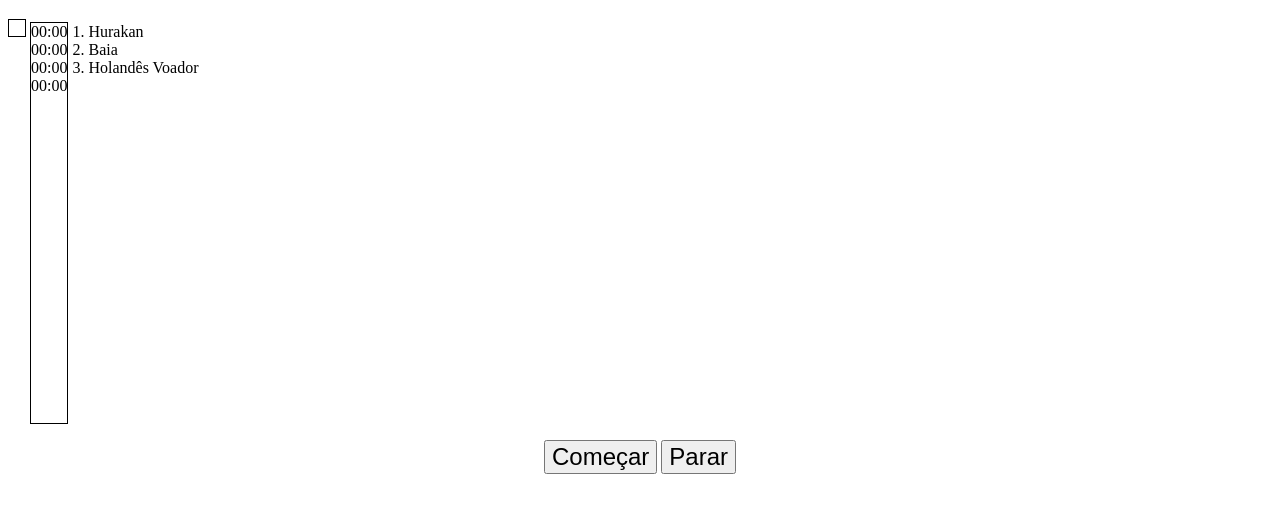
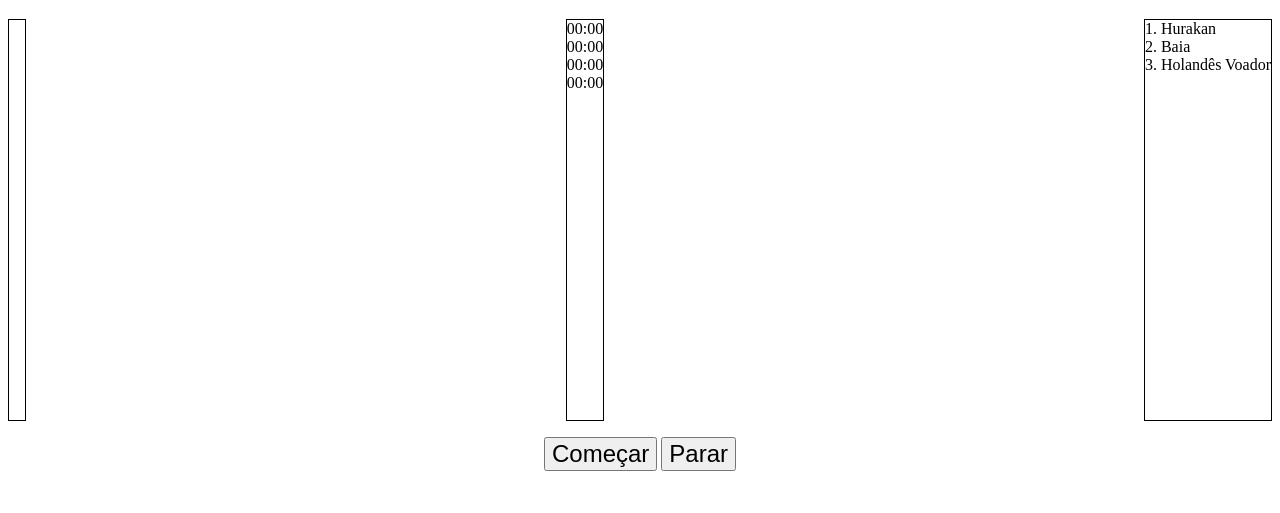
Before and after one commit to lucas1520/tabelaHurakan, a website: page public/index.html in a window 1280 px wide. Shown: the part 61-574 px from the top of the page. Drawn offline with nearby package versions, Linux system fonts and the light colour scheme; no server answers.

Commit message:
Disposicao melhorada

```diff
--- a/public/index.html
+++ b/public/index.html
@@ -8,6 +8,7 @@
     <link rel="stylesheet" href="style/global.css">
     <link rel="stylesheet" href="style/layout.css">
     <link rel="stylesheet" href="style/bottom.css">
+    <link rel="stylesheet" href="style/posicoes.css">
     <title>Tabela</title>
 </head>
 <body>
--- a/public/style/layout.css
+++ b/public/style/layout.css
@@ -4,7 +4,9 @@
 }
 
 .meio {
+    display: flex;
     margin-bottom: 2vh;
+    justify-content: space-between;
     /* background-color: red; */
 }
 
@@ -59,6 +61,7 @@
 #posicoes {
     display: inline-flex;
     flex-direction: column;
+    /* align-self:self-end; */
 }
 
 .bottom {
--- /dev/null
+++ b/public/style/posicoes.css
@@ -0,0 +1,3 @@
+#posicoes {
+    border: 1px solid black;
+}
```
